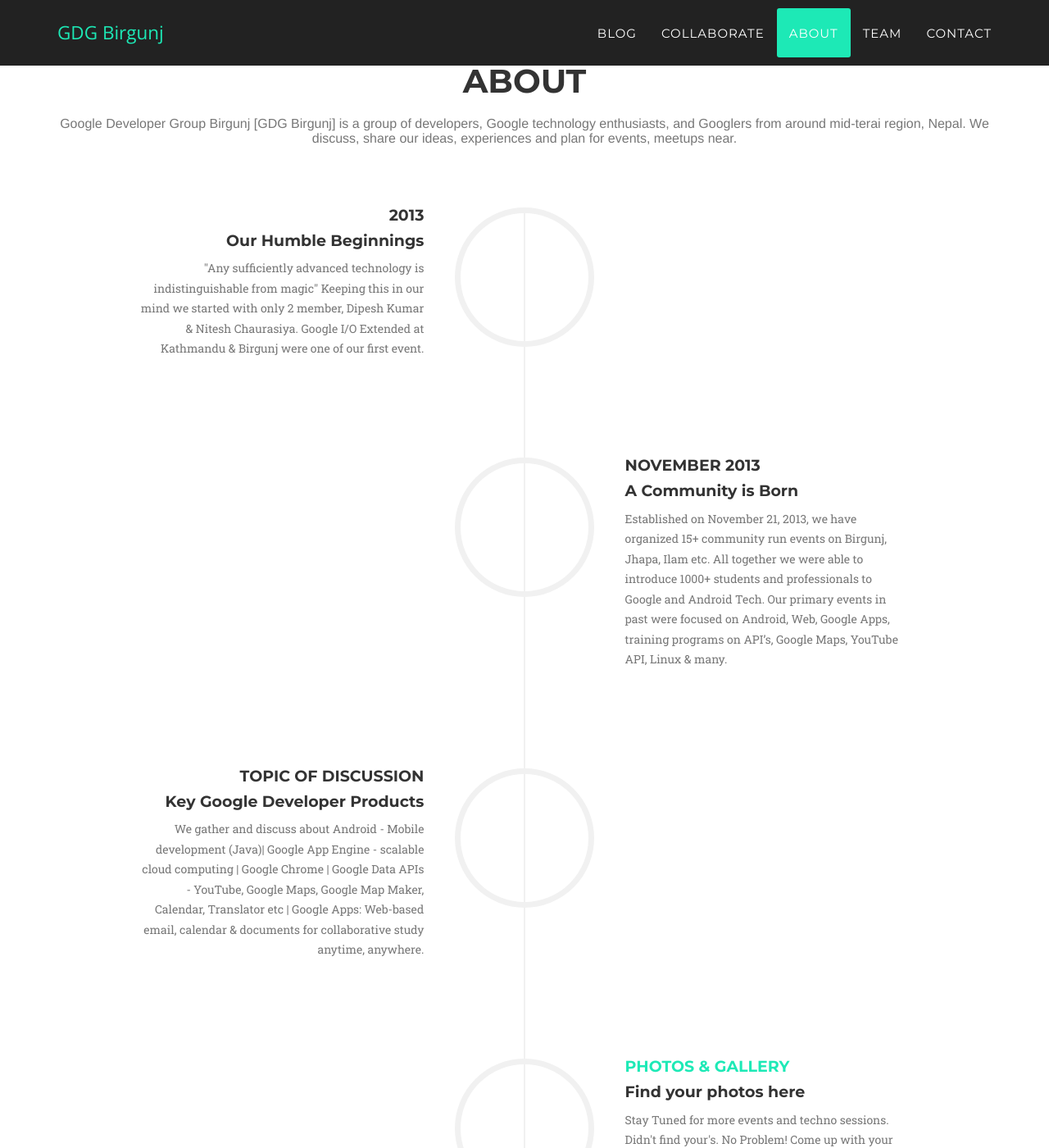
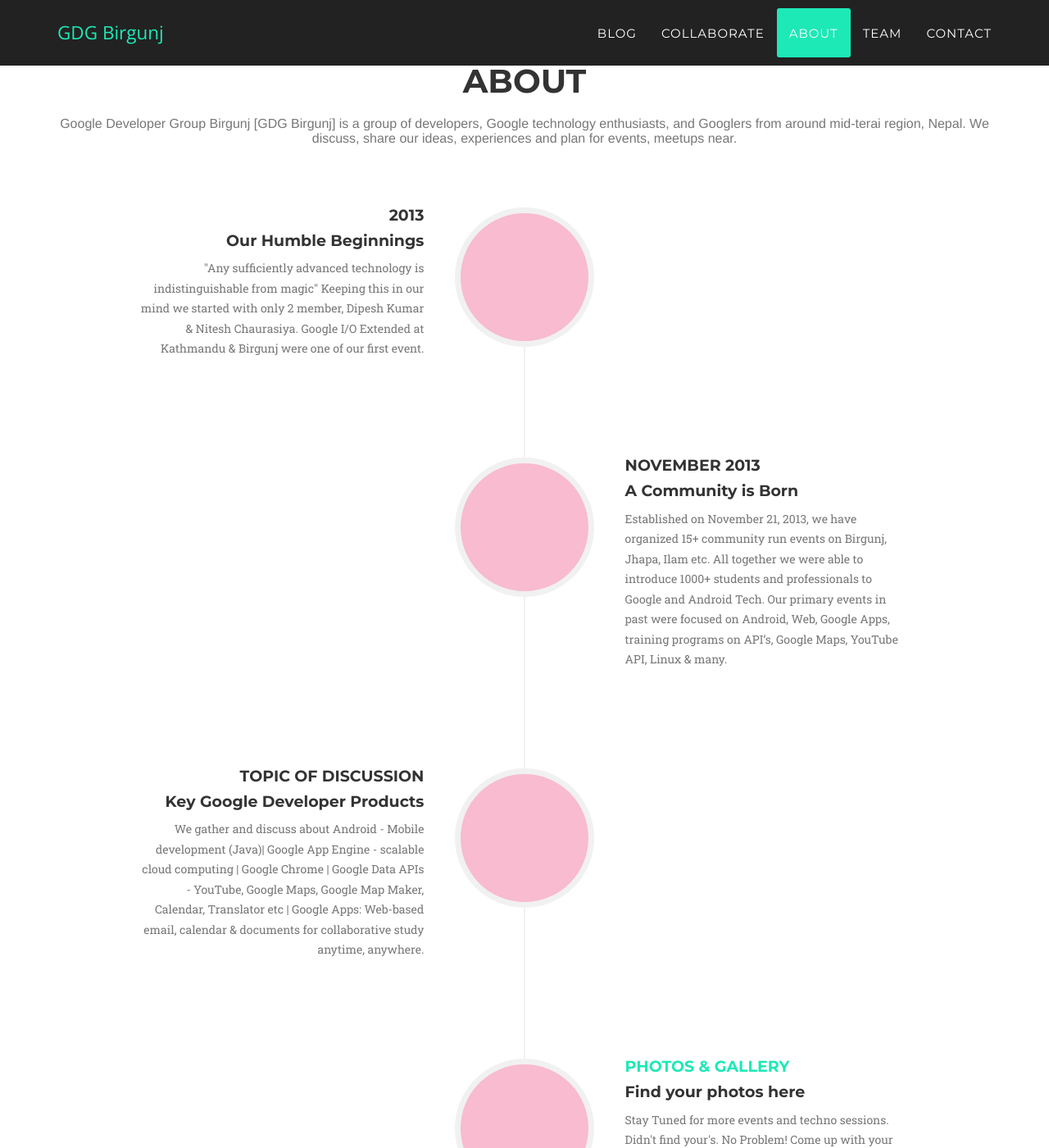
Before and after one commit to gdgbirgunj/gdgbirgunj.org, a Jekyll site: the page built from _posts/2014-07-17-project-2.markdown, in a window 1280 px wide and 1400 px high, scrolled down 1503 px. Shown: the whole window at 82% size. Built offline with Jekyll 4.4.1, drawn with Linux system fonts in a browser that asks for light colours; some web fonts are replaced; some of the changed text lies outside the part shown.

Commit message:
membership open

```diff
--- a/_includes/css/agency.css
+++ b/_includes/css/agency.css
@@ -495,7 +495,7 @@
     border-radius: 100%;
     text-align: center;
     color: #fff;
-    background-color: ##F8BBD0;
+    background-color: #F8BBD0;
 }
 
 .timeline>li .timeline-image h4 {
--- a/_includes/team.html
+++ b/_includes/team.html
@@ -26,7 +26,8 @@
             </div>
             <div class="row">
                 <div class="col-lg-8 col-lg-offset-2 text-center">
-                    <p class="large text-muted">Membership will Open Soon</p>
+                    <p class="large text-muted">Apply Now and Get Free T-shirt</p>
+			<a href="https://docs.google.com/a/gdgbirgunj.org/forms/d/1-tiTzbFaAiVu28btfFSKisgONXeMi7rDy8Y8CTRHHKQ/viewform" class="btn btn-xl">Become Member</a>
                 </div>
             </div>
         </div>
```
